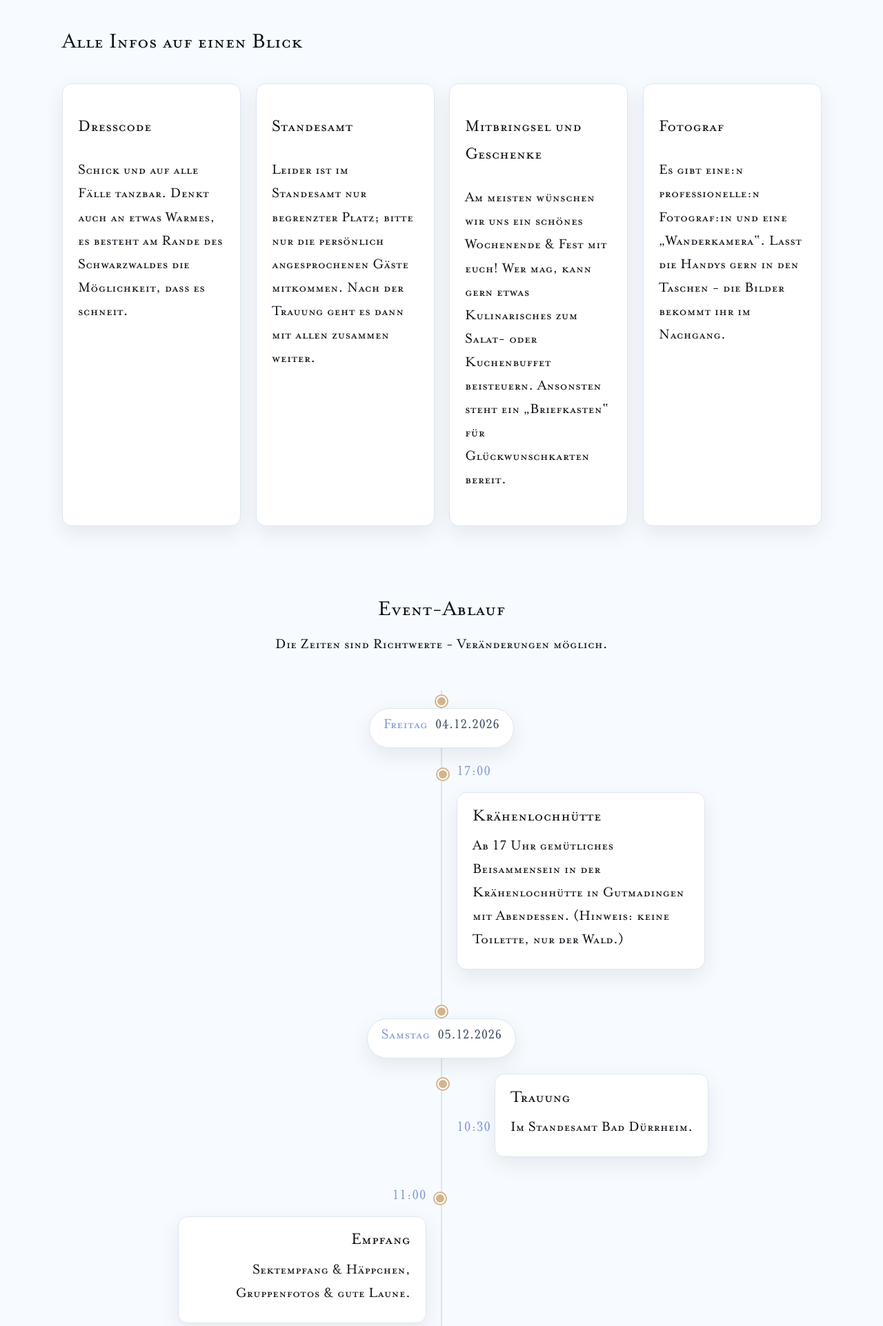
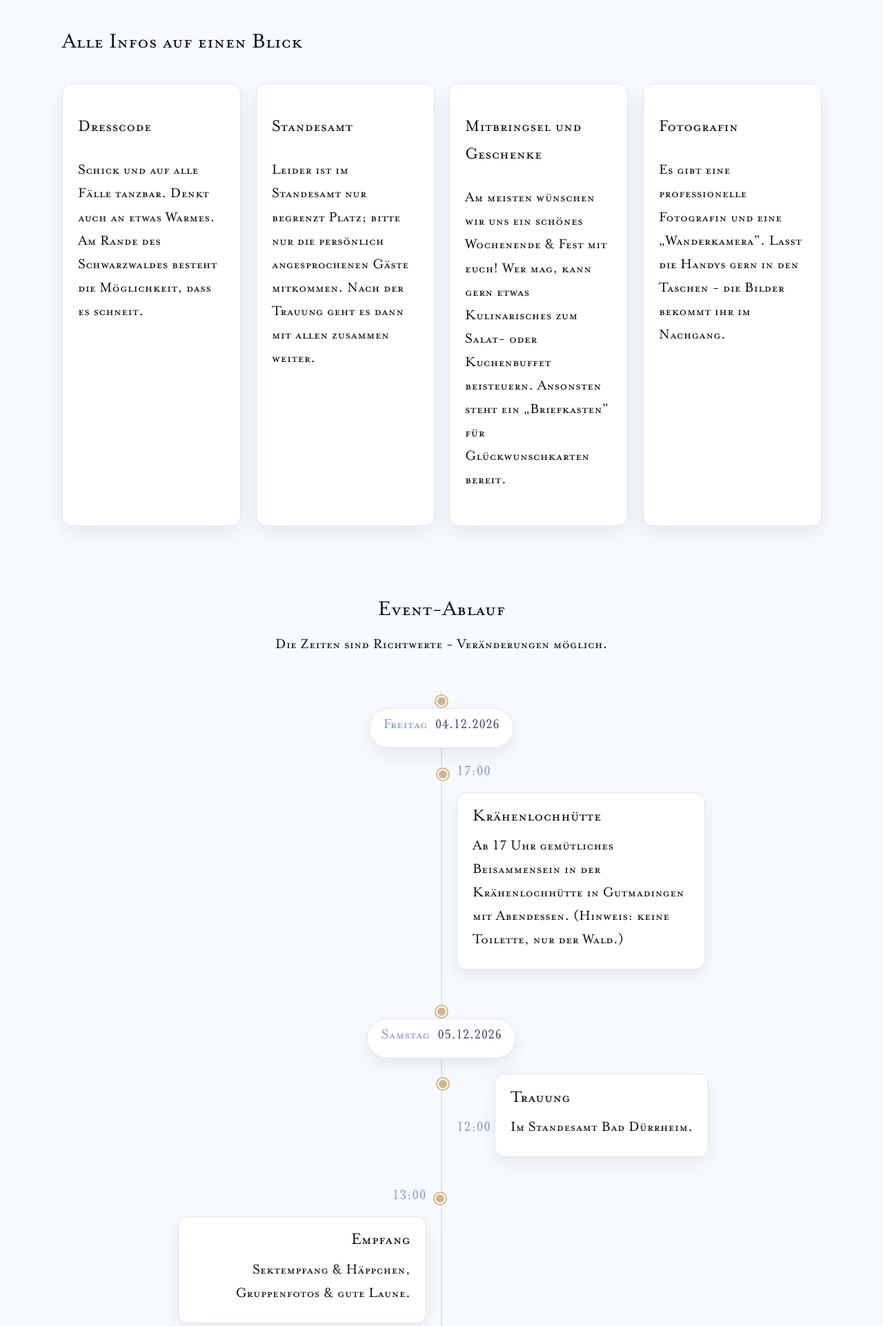
Before and after one commit to philippwirtz/Winterhochzeit, a Flask app: page / in a window 1280 px wide. Shown: the part 1376-3299 px from the top of the page at 69% size. Run offline with Flask 3, Linux system fonts and the light colour scheme; the visitor is signed in with stand-in values (Sample User, id 1); some libraries are stand-ins or nearby versions.

Commit message:
Finetuning

```diff
--- a/templates/index.html
+++ b/templates/index.html
@@ -49,13 +49,13 @@
                 <h3>Dresscode</h3>
                 <p>
                     Schick und auf alle Fälle tanzbar.
-                    Denkt auch an etwas Warmes, es besteht am Rande des Schwarzwaldes die Möglichkeit, dass es schneit.
+                    Denkt auch an etwas Warmes. Am Rande des Schwarzwaldes besteht die Möglichkeit, dass es schneit.
                 </p>
             </article>
             <article class="feature">
                 <h3>Standesamt</h3>
                 <p>
-                    Leider ist im Standesamt nur begrenzter Platz; bitte nur die persönlich angesprochenen
+                    Leider ist im Standesamt nur begrenzt Platz; bitte nur die persönlich angesprochenen
                     Gäste mitkommen. Nach der Trauung geht es dann mit allen zusammen weiter.
                 </p>
             </article>
@@ -68,9 +68,9 @@
                 </p>
             </article>
             <article class="feature">
-                <h3>Fotograf</h3>
+                <h3>Fotografin</h3>
                 <p>
-                    Es gibt eine:n professionelle:n Fotograf:in und eine „Wanderkamera“.
+                    Es gibt eine professionelle Fotografin und eine „Wanderkamera“.
                     Lasst die Handys gern in den Taschen - die Bilder bekommt ihr im Nachgang.
                 </p>
             </article>
@@ -112,7 +112,7 @@
             </li>
 
             <li class="timeline__item reveal" style="--i:3">
-                <time class="timeline__time" datetime="{{ saturday_start.strftime('%Y-%m-%dT10:30') }}">10:30</time>
+                <time class="timeline__time" datetime="{{ saturday_start.strftime('%Y-%m-%dT12:00') }}">12:00</time>
                 <div class="timeline__card">
                     <h3 class="timeline__title">Trauung</h3>
                     <p class="timeline__text">Im Standesamt Bad Dürrheim.</p>
@@ -120,7 +120,7 @@
             </li>
 
             <li class="timeline__item reveal" style="--i:4">
-                <time class="timeline__time" datetime="{{ saturday_start.strftime('%Y-%m-%dT11:00') }}">11:00</time>
+                <time class="timeline__time" datetime="{{ saturday_start.strftime('%Y-%m-%dT13:00') }}">13:00</time>
                 <div class="timeline__card">
                     <h3 class="timeline__title">Empfang</h3>
                     <p class="timeline__text">Sektempfang & Häppchen, Gruppenfotos & gute Laune.</p>
@@ -244,7 +244,7 @@
             <details>
                 <summary>Dürfen wir Spiele vorbereiten oder eine Rede halten?</summary>
                 <p>
-                    Sehr gern! Bitte plant Beiträge (musikalisch, lustig, kreativ) einfach mit den Trauzeug:innen.
+                    Sehr gern! Bitte plant Beiträge (musikalisch, lustig, kreativ) einfach mit Gloria und Simon.
                 </p>
             </details>
         </div>
```
